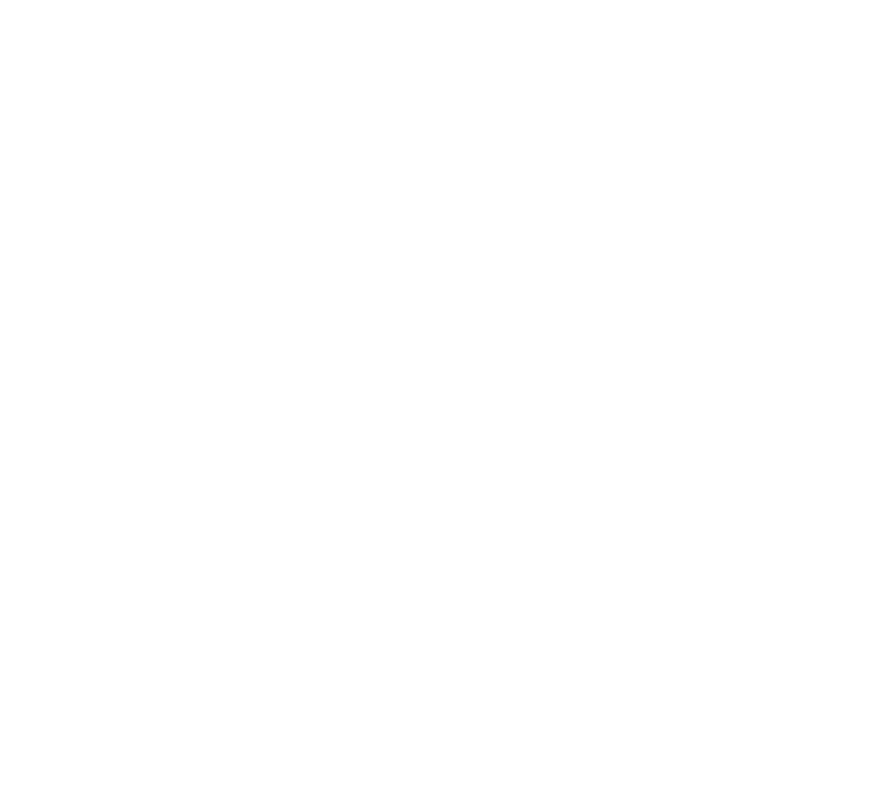
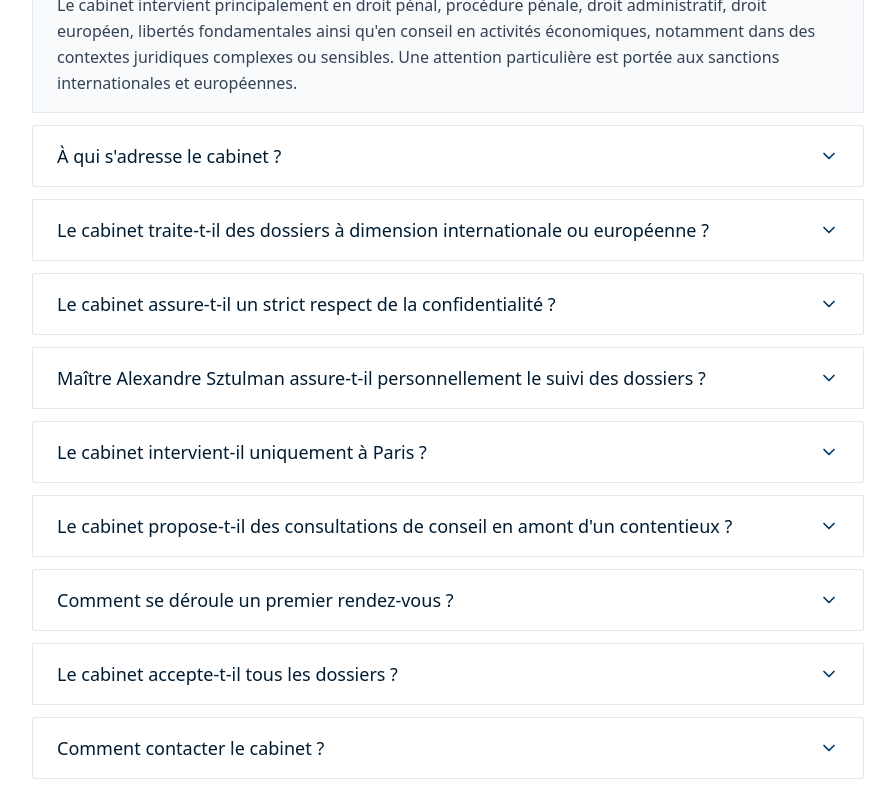
Before and after one commit to Jordanckn/Alexandre-Sztulman, a React (Vite) app: page / in a window 1280 px wide. Shown: the part 2460-3260 px from the top of the page, without its empty margins (192-1087 px from the left). Before the commit the page ends 2302 px from the top, so only its background shows below. Built offline with nearby package versions, Linux system fonts and the light colour scheme.

Commit message:
Updated HomePage.tsx

```diff
--- /dev/null
+++ b/src/components/FAQ.tsx
@@ -0,0 +1,139 @@
+import { useState } from 'react';
+import { ChevronDown } from 'lucide-react';
+import { Language } from '../types';
+
+interface FAQProps {
+  language: Language;
+}
+
+export function FAQ({ language }: FAQProps) {
+  const [openIndex, setOpenIndex] = useState<number | null>(0);
+
+  const content = {
+    fr: {
+      title: 'Foire aux questions',
+      faqs: [
+        {
+          question: 'Dans quels domaines le cabinet de Maître Alexandre Sztulman intervient-il ?',
+          answer: 'Le cabinet intervient principalement en droit pénal, procédure pénale, droit administratif, droit européen, libertés fondamentales ainsi qu\'en conseil en activités économiques, notamment dans des contextes juridiques complexes ou sensibles. Une attention particulière est portée aux sanctions internationales et européennes.'
+        },
+        {
+          question: 'À qui s\'adresse le cabinet ?',
+          answer: 'Le cabinet accompagne particuliers, entreprises, dirigeants et institutions publiques. Chaque dossier est traité de manière individualisée, quel que soit le profil du client, dès lors qu\'il soulève des enjeux juridiques sérieux nécessitant une expertise approfondie.'
+        },
+        {
+          question: 'Le cabinet traite-t-il des dossiers à dimension internationale ou européenne ?',
+          answer: 'Oui. Le cabinet intervient régulièrement sur des dossiers impliquant le droit de l\'Union européenne, des normes internationales ou des situations transfrontalières, tant en conseil qu\'en contentieux.'
+        },
+        {
+          question: 'Le cabinet assure-t-il un strict respect de la confidentialité ?',
+          answer: 'La confidentialité constitue un principe fondamental de la pratique du cabinet. L\'ensemble des échanges, documents et informations confiés sont couverts par le secret professionnel de l\'avocat, dans le strict respect des règles déontologiques.'
+        },
+        {
+          question: 'Maître Alexandre Sztulman assure-t-il personnellement le suivi des dossiers ?',
+          answer: 'Oui. En tant qu\'avocat individuel, Maître Alexandre Sztulman assure un suivi direct et personnel de chaque dossier, garantissant une parfaite maîtrise du dossier et une disponibilité constante.'
+        },
+        {
+          question: 'Le cabinet intervient-il uniquement à Paris ?',
+          answer: 'Le cabinet est situé à Paris 8ᵉ, mais intervient sur l\'ensemble du territoire français ainsi qu\'à l\'échelle européenne, selon la nature des dossiers.'
+        },
+        {
+          question: 'Le cabinet propose-t-il des consultations de conseil en amont d\'un contentieux ?',
+          answer: 'Oui. Le cabinet intervient aussi bien en conseil qu\'en contentieux, notamment pour anticiper les risques juridiques, analyser une situation complexe ou accompagner des décisions stratégiques.'
+        },
+        {
+          question: 'Comment se déroule un premier rendez-vous ?',
+          answer: 'Le premier rendez-vous permet d\'exposer la situation juridique, d\'en analyser les enjeux et d\'envisager les options possibles. Il se déroule dans un cadre strictement confidentiel, sur rendez-vous uniquement.'
+        },
+        {
+          question: 'Le cabinet accepte-t-il tous les dossiers ?',
+          answer: 'Chaque demande est examinée avec attention. Le cabinet se réserve la possibilité de refuser un dossier lorsqu\'il ne relève pas de son champ d\'expertise ou lorsque les conditions d\'indépendance ne sont pas réunies.'
+        },
+        {
+          question: 'Comment contacter le cabinet ?',
+          answer: 'Le cabinet peut être contacté par téléphone ou via le formulaire de contact du site afin de convenir d\'un rendez-vous ou d\'un premier échange confidentiel.'
+        }
+      ]
+    },
+    en: {
+      title: 'Frequently Asked Questions',
+      faqs: [
+        {
+          question: 'In which areas does Maître Alexandre Sztulman\'s office practice?',
+          answer: 'The office primarily practices in criminal law, criminal procedure, administrative law, European law, fundamental freedoms, as well as advice on economic activities, particularly in complex or sensitive legal contexts. Special attention is given to international and European sanctions.'
+        },
+        {
+          question: 'Who does the office serve?',
+          answer: 'The office assists individuals, companies, executives, and public institutions. Each case is handled individually, regardless of the client\'s profile, as long as it raises serious legal issues requiring in-depth expertise.'
+        },
+        {
+          question: 'Does the office handle international or European cases?',
+          answer: 'Yes. The office regularly intervenes on cases involving European Union law, international standards, or cross-border situations, both in advisory matters and litigation.'
+        },
+        {
+          question: 'Does the office ensure strict confidentiality?',
+          answer: 'Confidentiality is a fundamental principle of the office\'s practice. All exchanges, documents, and information entrusted are covered by attorney-client privilege, in strict compliance with ethical rules.'
+        },
+        {
+          question: 'Does Maître Alexandre Sztulman personally manage cases?',
+          answer: 'Yes. As an individual attorney, Maître Alexandre Sztulman ensures direct and personal management of each case, guaranteeing complete mastery of the file and constant availability.'
+        },
+        {
+          question: 'Does the office operate only in Paris?',
+          answer: 'The office is located in Paris 8th arrondissement, but operates throughout France as well as at the European level, depending on the nature of the cases.'
+        },
+        {
+          question: 'Does the office offer advisory consultations before litigation?',
+          answer: 'Yes. The office intervenes in both advisory and litigation matters, particularly to anticipate legal risks, analyze complex situations, or support strategic decisions.'
+        },
+        {
+          question: 'How does an initial meeting work?',
+          answer: 'The initial meeting allows you to present the legal situation, analyze its stakes, and consider possible options. It takes place in a strictly confidential setting, by appointment only.'
+        },
+        {
+          question: 'Does the office accept all cases?',
+          answer: 'Each request is examined carefully. The office reserves the right to decline a case when it falls outside its area of expertise or when the conditions of independence are not met.'
+        },
+        {
+          question: 'How can you contact the office?',
+          answer: 'The office can be contacted by phone or via the website contact form to schedule an appointment or have an initial confidential discussion.'
+        }
+      ]
+    }
+  };
+
+  const t = content[language];
+
+  return (
+    <section id="faq" className="py-24 bg-white">
+      <div className="max-w-4xl mx-auto px-4 sm:px-6 lg:px-8">
+        <h2 className="text-4xl font-serif text-primary-900 mb-6">{t.title}</h2>
+        <div className="h-1 w-20 bg-primary-700 mb-12"></div>
+
+        <div className="space-y-3">
+          {t.faqs.map((faq, index) => (
+            <div key={index} className="border border-slate-200 rounded-sm">
+              <button
+                onClick={() => setOpenIndex(openIndex === index ? null : index)}
+                className="w-full px-6 py-4 flex items-center justify-between hover:bg-slate-50 transition-colors text-left"
+              >
+                <span className="font-medium text-primary-900 text-lg">{faq.question}</span>
+                <ChevronDown
+                  size={20}
+                  className={`text-primary-700 flex-shrink-0 ml-4 transition-transform duration-300 ${
+                    openIndex === index ? 'rotate-180' : ''
+                  }`}
+                />
+              </button>
+              {openIndex === index && (
+                <div className="px-6 py-4 border-t border-slate-200 bg-slate-50">
+                  <p className="text-slate-700 leading-relaxed">{faq.answer}</p>
+                </div>
+              )}
+            </div>
+          ))}
+        </div>
+      </div>
+    </section>
+  );
+}
--- a/src/pages/HomePage.tsx
+++ b/src/pages/HomePage.tsx
@@ -2,6 +2,7 @@ import { Language } from '../types';
 import { Hero } from '../components/Hero';
 import { AboutSummary } from '../components/AboutSummary';
 import { Expertise } from '../components/Expertise';
+import { FAQ } from '../components/FAQ';
 
 interface HomePageProps {
   language: Language;
@@ -14,6 +15,7 @@ export function HomePage({ language, onContactClick }: HomePageProps) {
       <Hero language={language} onContactClick={onContactClick} />
       <AboutSummary language={language} />
       <Expertise language={language} />
+      <FAQ language={language} />
     </>
   );
 }
```
